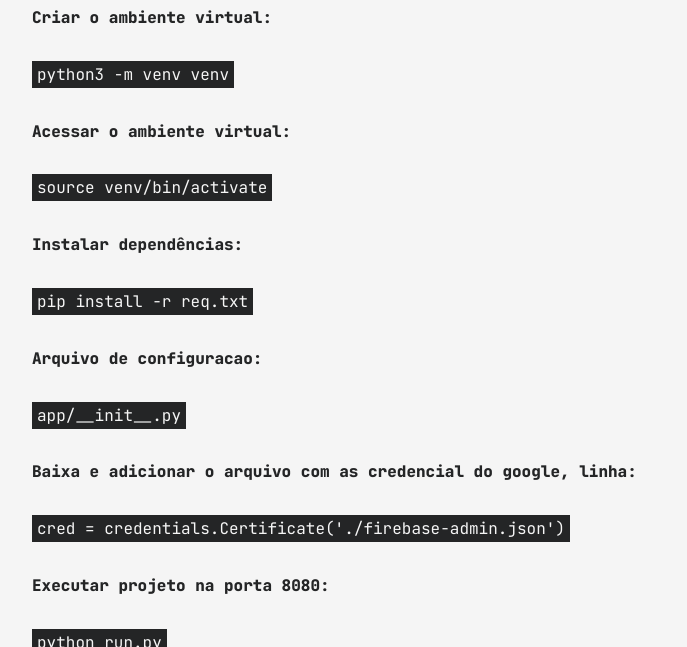
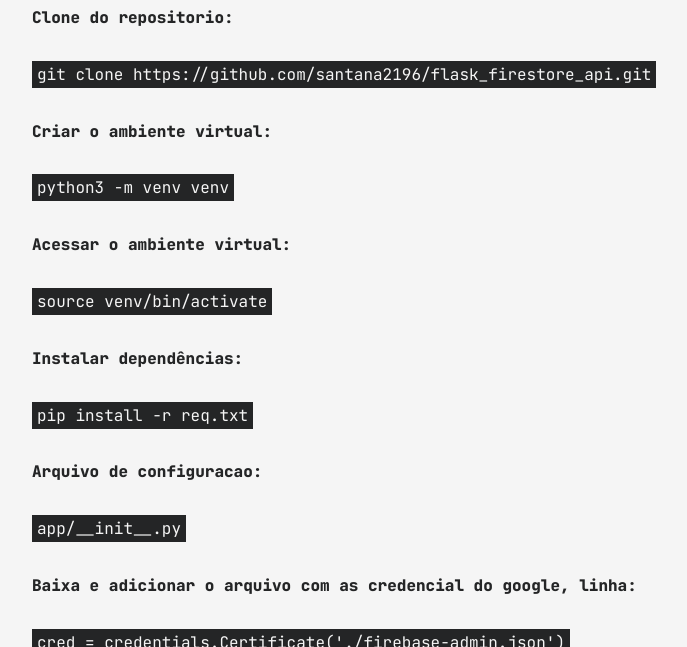
Before and after one commit to santana2196/santana2196.github.io, a Jekyll site: the page built from all_collections/_posts/2023-11-21-crud-utilizando-python-flask-firestore.md, in a window 1280 px wide and 900 px high, scrolled down 619 px, cut to the strip 253-900 px from the top of the window. Shown: the whole strip, without its empty margins (283-970 px from the left). Built offline with Jekyll 4.4.1, drawn with Linux system fonts in a browser that asks for light colours.

Commit message:
update-20231123

```diff
--- a/all_collections/_posts/2023-11-21-crud-utilizando-python-flask-firestore.md
+++ b/all_collections/_posts/2023-11-21-crud-utilizando-python-flask-firestore.md
@@ -8,6 +8,9 @@ categories: ["Flask", "Python", "Firestore"]
 #### `Mãos a Obra`
 
 ![Dummy Image 1](https://camo.githubusercontent.com/9b4edd2d7fb9935c8bfd615e42f6be8ce444bf0248b4e72929ab73550626cf73/68747470733a2f2f6d65646961322e67697068792e636f6d2f6d656469612f6f3238656c544c784f6a6952572f67697068792e676966)
+
+###### Clone do repositorio:
+`git clone https://github.com/santana2196/flask_firestore_api.git`
 
 ###### Criar o ambiente virtual:
 `python3 -m venv venv`
```
